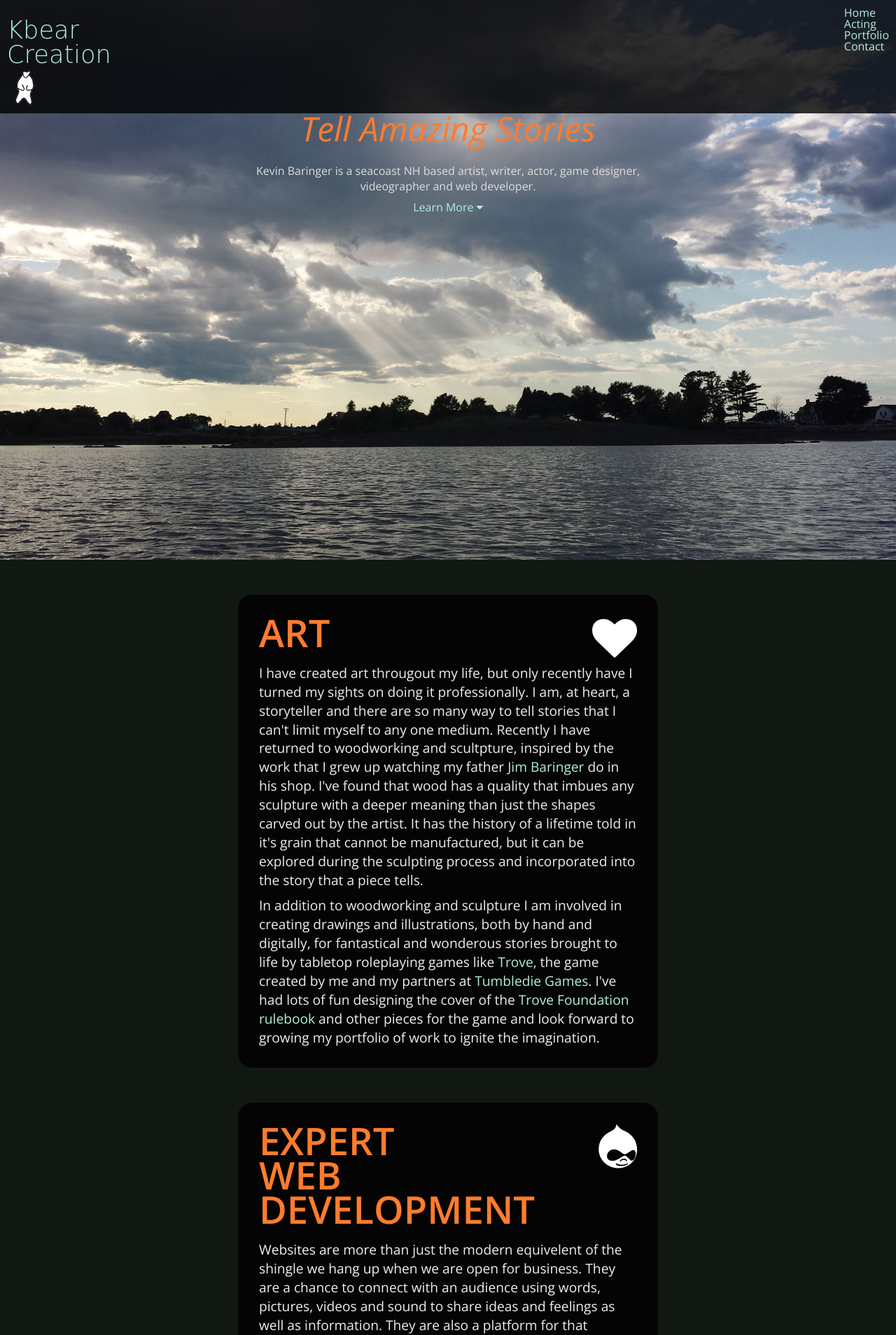
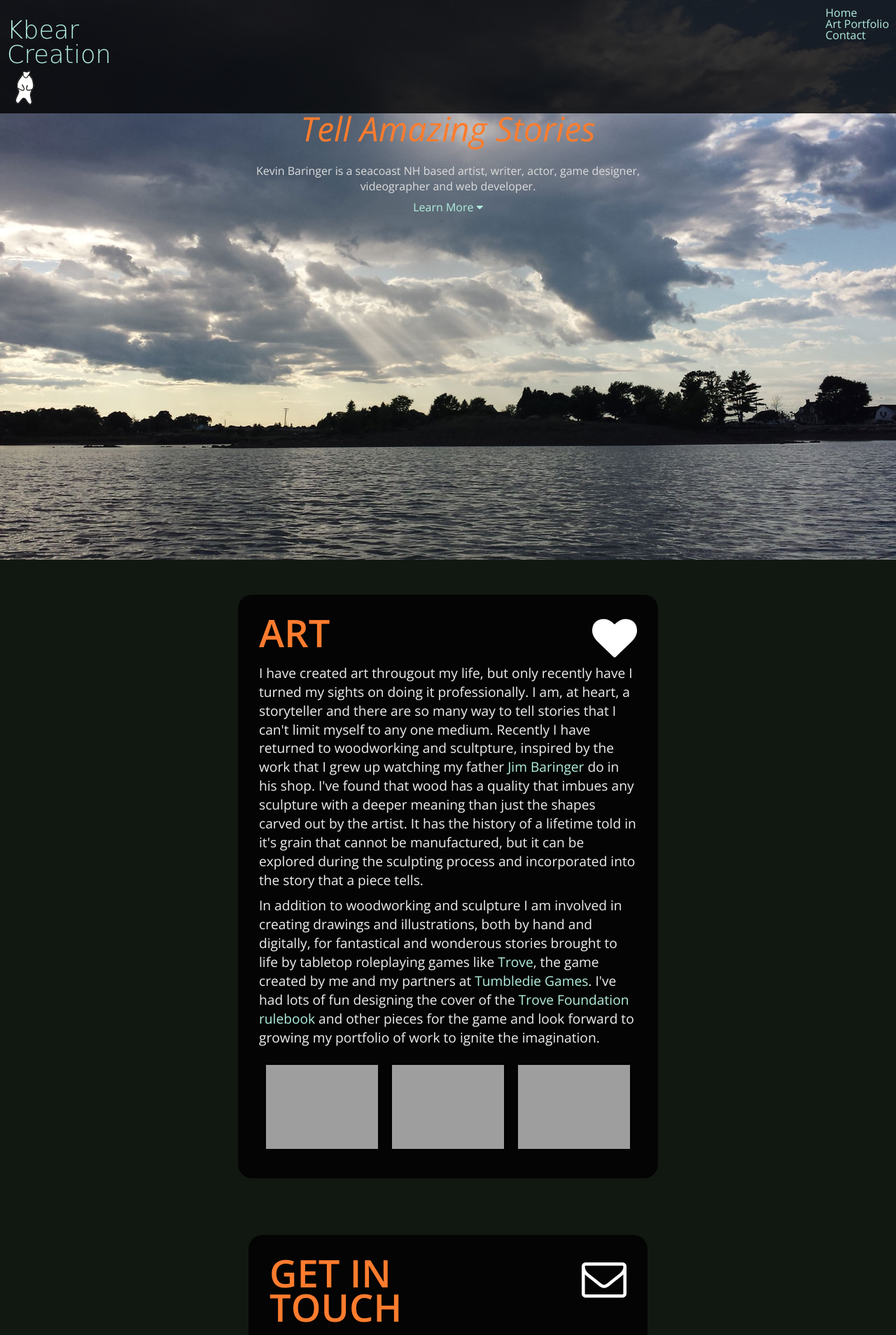
Before and after one commit to kbearcreation/kbearcreationsite, a PHP site: page / in a window 1280 px wide. Shown: the top 1908 px of the page at 70% size. Run offline with PHP 8.4, Linux system fonts and the light colour scheme; some libraries are stand-ins or nearby versions; some web fonts are replaced; grey boxes are pictures that could not be loaded.

Commit message:
Added art portfolio images (first 3 only) and removed old web portfolio.

```diff
--- a/css/styles.css
+++ b/css/styles.css
@@ -139,9 +139,18 @@ body a:hover {
 
 /* PORTFOLIO STYLES (.section__portfolio) */
 
+.portfolio-gallery {
+  display: flex;
+  justify-content: space-between;
+  padding: 5px;
+}
 .portfolio-item {
   /*border-bottom: 1px solid #bab6b6; */
-  margin-bottom: 20px;
+ // margin-bottom: 20px;
+  padding: 5px;
+}
+.portfolio-item img {
+  width: 160px;
 }
 .portfolio-item p {
   margin: 0; padding: 4px 12px;
--- a/index.htm
+++ b/index.htm
@@ -42,8 +42,8 @@
   </div>
   <ul class="main-menu">
     <li><a href="#top">Home</a></li>
-    <li><a href="https://www.bostoncasting.com/kbaringer" target="_blank">Acting</a></li>
-    <li><a href="#web-portfolio">Portfolio</a></li>
+    <!--<li><a href="https://www.bostoncasting.com/kbaringer" target="_blank">Acting</a></li>-->
+    <li><a href="#art-portfolio">Art Portfolio</a></li>
     <li><a href="#contact">Contact</a></li>
   </ul>
 </nav>
@@ -70,9 +70,18 @@
 
     <p>In addition to woodworking and sculpture I am involved in creating drawings and illustrations, both by hand and digitally, for fantastical and wonderous stories brought to life by tabletop roleplaying games like <a href="https://tumbledie.com/trove" target="_blank">Trove</a>, the game created by me and my partners at <a href="https://tumbledie.com" target="_blank">Tumbledie Games</a>. I've had lots of fun designing the cover of the <a href="https://tumblediegames.itch.io/trove" target="_blank">Trove Foundation rulebook</a> and other pieces for the game and look forward to growing my portfolio of work to ignite the imagination.</p>
 
+  <!-- *** ART PORTFOLIO GOES HERE *** -->
+
+  <a name="art-portfolio" alt="Art Portfolio">&nbsp;</a>
+
+  <div class="portfolio-gallery">
+    <div class="portfolio-item"><img src="https://1drv.ms/i/c/5fdc1a0af466e69d/IQS2npLB_AK9QIPpVN4zj-1vAbI530sbNZUX0nBqjLmVBTo?width=200" width="200" height="auto" /></div>
+    <div class="portfolio-item"><img src="https://1drv.ms/i/c/5fdc1a0af466e69d/IQSFdTJva7TcQZICN0snjPQ5AdbcSua8SI3ZuSCYSfLM2ik?width=200" width="200" height="auto" /></div>
+    <div class="portfolio-item"><img src="https://1drv.ms/i/c/5fdc1a0af466e69d/IQQn2M-vP8aaQ5Oxmj0jjktjAZ3ymcrA_a_g1AMOXHZtpUQ?width=200" width="200" height="auto" /></div>
   </div>
 
-  <!-- *** ART PORTFOLIO GOES HERE *** -->
+</div>
+
 
   <!-- <div class="cluster">
     <h3>Professional Videography</h3>
@@ -84,6 +93,8 @@
 
   </div> -->
 
+<!-- Comment-out old Web Development section
+
   <div class="cluster">
     <h3>Expert Web Development</h3>
     <i class="fa fa-drupal"></i>
@@ -92,6 +103,8 @@
 
     <p>Bringing over 20 years of software engineering experience to the table, I work together with my clients to understand their needs and navigate the vast assortment of solutions available to find what suits them best.  I specialize in open-source technologies using the Drupal application platform and front-end resources such as Bootstrap and various Javascript libraries and frameworks.  Knowing how to leverage the wealth of resources in those open-source communities is just as valuable as being able to write code from scratch, and I love doing both.</p>
   </div>
+
+-->
 
   <!--
   <div class="cluster">
@@ -116,6 +129,8 @@
 
   </div>
   -->
+
+<!--  Comment-out old Web Portfolio section
 
   <a name="web-portfolio" alt="Web Portfolio">&nbsp;</a>
 
@@ -531,7 +546,11 @@
       <p>Description of Task: Built and populated a MySQL database of Revolutionary War Minutemen with data from the book The Battle of April 19, 1775 compiled by Frank Warren Coburn. Created PHP code objects that can be embedded in an existing site to provide search capability for the database.</p>
     </div>
   </div>
+
+END commented-out Web Portfolio section -->
+
 </section>
+
 
 <a name="contact" alt="Contact Us">&nbsp;</a>
 <section class="section__contact">
@@ -545,7 +564,7 @@
 
 <footer class="section__footer">
   <div class="copyright">
-    © 2024 Kbear Creation |
+    © 2025 Kbear Creation |
     <a href="#top" title="Go to top" class="scroll">Scroll back up <i class="fa fa-caret-up"></i></a>
   </div>
 </footer><div class="background"></div>
```
